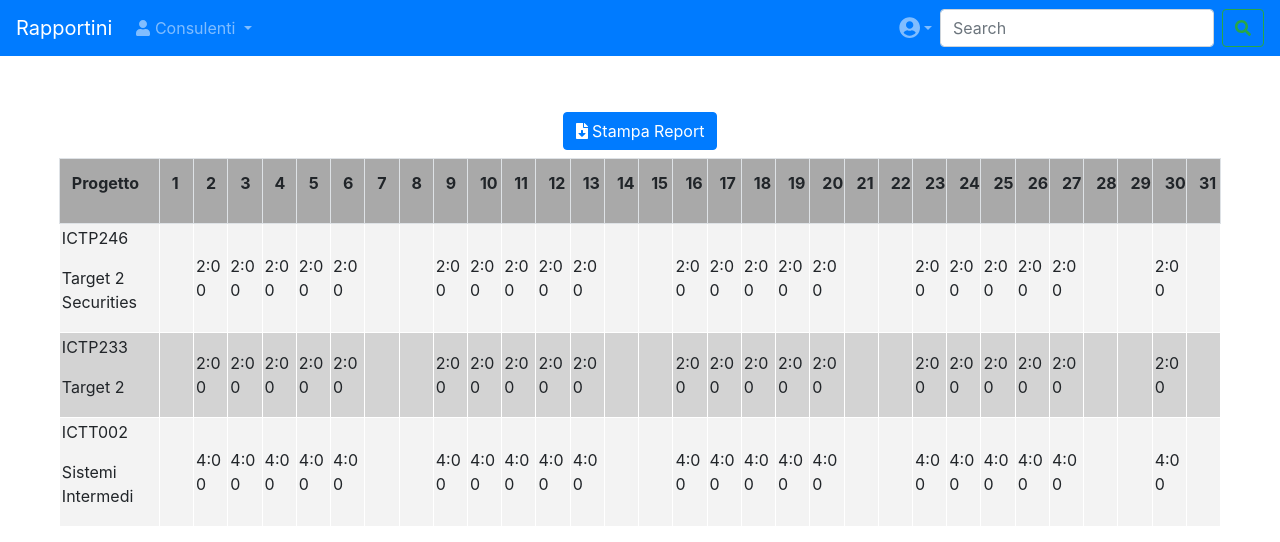
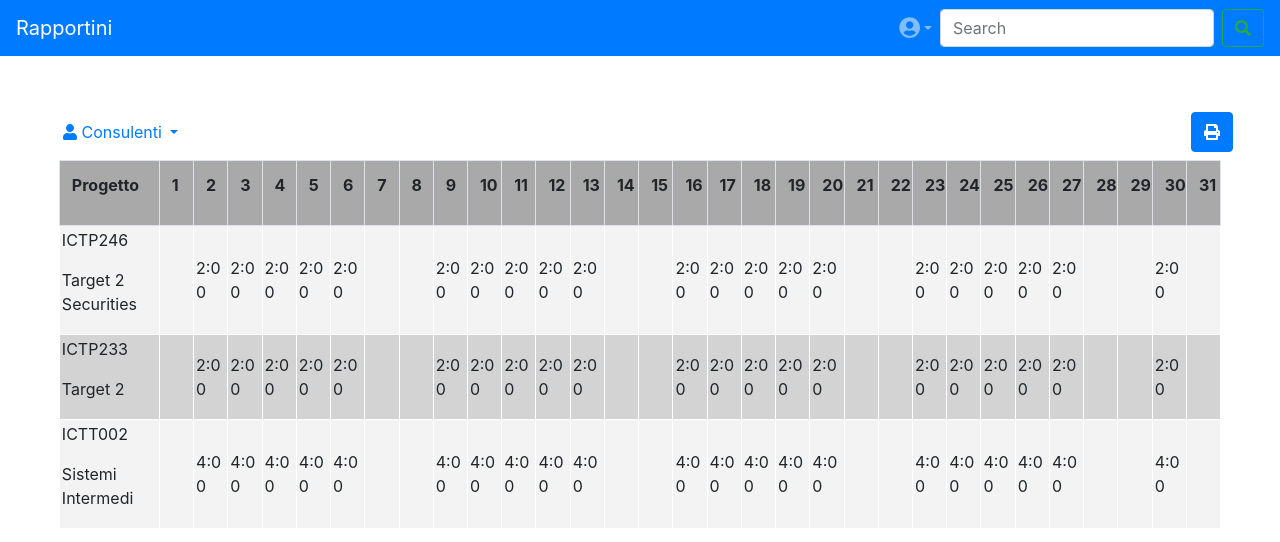
Before and after one commit to marionavarra/angular_turni, an Angular app: page / in a window 1280 px wide. Shown: the top 542 px of the page. Built offline with nearby package versions, Linux system fonts and the light colour scheme.

Commit message:
Consultants dropdown is visible over the worksheet
La dropdown che consente di selezionare il consulente è ora visibile immediatamente sopra la tabella (non più nella navbar).

```diff
--- a/src/app/navbar/navbar.component.html
+++ b/src/app/navbar/navbar.component.html
@@ -7,18 +7,7 @@
             <span class="navbar-toggler-icon"></span>
         </button>
         <div [ngbCollapse]="isNavbarCollapsed" class="collapse navbar-collapse" id="navbarsDefault">
-            <ul class="navbar-nav mr-auto">
-                <li class="nav-item dropdown" ngbDropdown>
-                    <a class="nav-link dropdown-toggle" id="id01" href="#" ngbDropdownToggle>
-                        <fa-icon [icon]="faUser"></fa-icon>
-                        Consulenti
-                    </a>
-                    <div class="dropdown-menu" aria-labelledby="id01" ngbDropdownMenu>
-                        <a *ngFor='let c of consultants$ | async' class="dropdown-item" href="#">{{ c.name }}</a>
-                    </div>
-                </li>
-            </ul>
-            <ul class="navbar-nav">
+            <ul class="navbar-nav ml-auto">
                 <li class="nav-item dropdown" ngbDropdown>
                     <a class="nav-link dropdown-toggle" id="usrLgn" href="#" ngbDropdownToggle>
                         <fa-icon class="fa-lg" [icon]="faUserCircle"></fa-icon>
@@ -29,12 +18,14 @@
                     </div>
                 </li>
             </ul>
+            <ul class="navbar-nav">
                 <form class="form-inline my-2 my-lg-0">
                     <input class="form-control mr-sm-2" type="search" placeholder="Search" aria-label="Cerca...">
                     <button class="btn btn-outline-success my-2 my-sm-0" type="submit">
                         <fa-icon [icon]="faSearch"></fa-icon>
                     </button>
                 </form>
+            </ul>
         </div>
     </nav>
 </div>
--- a/src/app/navbar/navbar.component.ts
+++ b/src/app/navbar/navbar.component.ts
@@ -1,8 +1,5 @@
 import { Component, OnInit } from '@angular/core';
-import { faSearch, faUser, faUserCircle } from '@fortawesome/free-solid-svg-icons';
-import { Observable } from 'rxjs';
-import { Consultant } from '../model/consultant';
-import { ConsultantsService } from '../services/consultants/consultants.service';
+import { faSearch, faUserCircle } from '@fortawesome/free-solid-svg-icons';
 
 @Component({
   selector: 'app-navbar',
@@ -11,16 +8,10 @@ import { ConsultantsService } from '../services/consultants/consultants.service'
 })
 export class NavbarComponent implements OnInit {
   isNavbarCollapsed=true;
-  faUser = faUser;
   faUserCircle = faUserCircle;
   faSearch = faSearch;
-  constructor(private consultantsService: ConsultantsService) { }
+  constructor() { }
 
   ngOnInit(): void {
   }
-
-  public get consultants$(): Observable<Consultant[]> {
-    return this.consultantsService.consultants$;
-  }
-
 }
--- a/src/app/work-sheet/work-sheet.component.html
+++ b/src/app/work-sheet/work-sheet.component.html
@@ -1,7 +1,15 @@
 <div class="d-flex justify-content-center mb-2">
+    <span class="dropdown mr-auto" ngbDropdown>
+        <a class="nav-link dropdown-toggle" id="id01" href="#" ngbDropdownToggle>
+            <fa-icon [icon]="faUser"></fa-icon>
+            Consulenti
+        </a>
+        <div class="dropdown-menu" aria-labelledby="id01" ngbDropdownMenu>
+            <a *ngFor='let c of consultants$ | async' class="dropdown-item" href="#">{{ c.name }}</a>
+        </div>
+    </span>
     <button type="button" class="btn btn-primary">
-        <fa-icon [icon]="faFileDownload"></fa-icon>
-        Stampa Report
+        <fa-icon [icon]="faPrint"></fa-icon>
     </button>
 </div>
 <div>
--- a/src/app/work-sheet/work-sheet.component.ts
+++ b/src/app/work-sheet/work-sheet.component.ts
@@ -1,7 +1,10 @@
 import { Component, OnInit } from '@angular/core';
 import { HttpClient } from "@angular/common/http";
 import { analyzeAndValidateNgModules, CompileShallowModuleMetadata } from '@angular/compiler';
-import { faFileDownload } from '@fortawesome/free-solid-svg-icons';
+import { faPrint, faUser } from '@fortawesome/free-solid-svg-icons';
+import { ConsultantsService } from '../services/consultants/consultants.service';
+import { Observable } from 'rxjs';
+import { Consultant } from '../model/consultant';
 
 const DAY_MS = 60 * 60 * 24 * 1000;
 
@@ -18,9 +21,11 @@ export class WorkSheetComponent implements OnInit {
   progetti: any = [] ;
   orari: any = [] ;
   righe: any = [];
-  faFileDownload = faFileDownload;
+  faUser = faUser;
+  faPrint = faPrint;
 
-  constructor(private httpClient: HttpClient){}
+  constructor(private httpClient: HttpClient,
+    private consultantsService: ConsultantsService){}
   ngOnInit(){
     this.httpClient.get("assets/progetti.json").subscribe((data1: any) =>{this.progetti = data1.progetti})
     this.httpClient.get("assets/test1.json").subscribe((data: any) =>{
@@ -108,4 +113,8 @@ export class WorkSheetComponent implements OnInit {
   private range(start: number, end: number, length = end - start + 1) {
     return Array.from({ length }, (_, i) => start + i)
   }
+
+  public get consultants$(): Observable<Consultant[]> {
+    return this.consultantsService.consultants$;
+  }
 }
```
Lines whose indentation alone changed are shown as unchanged.
